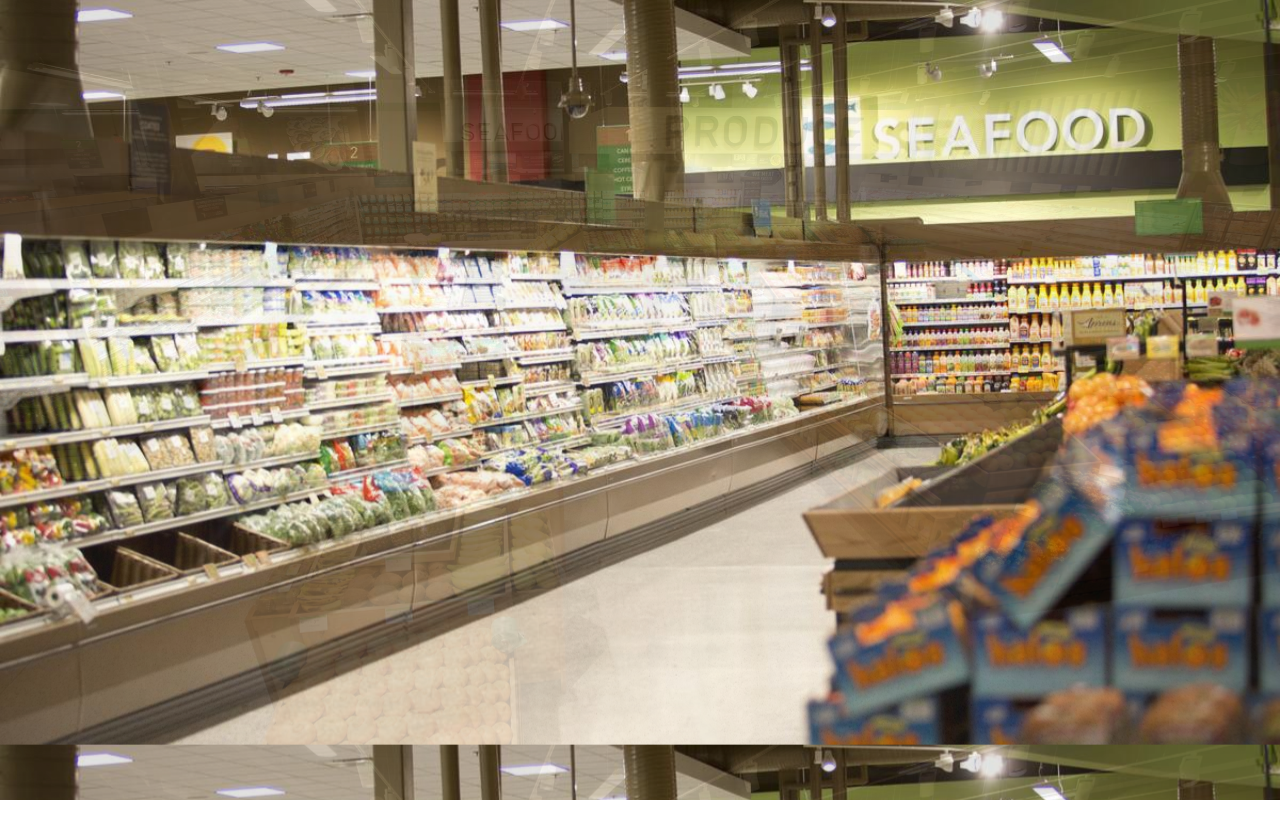
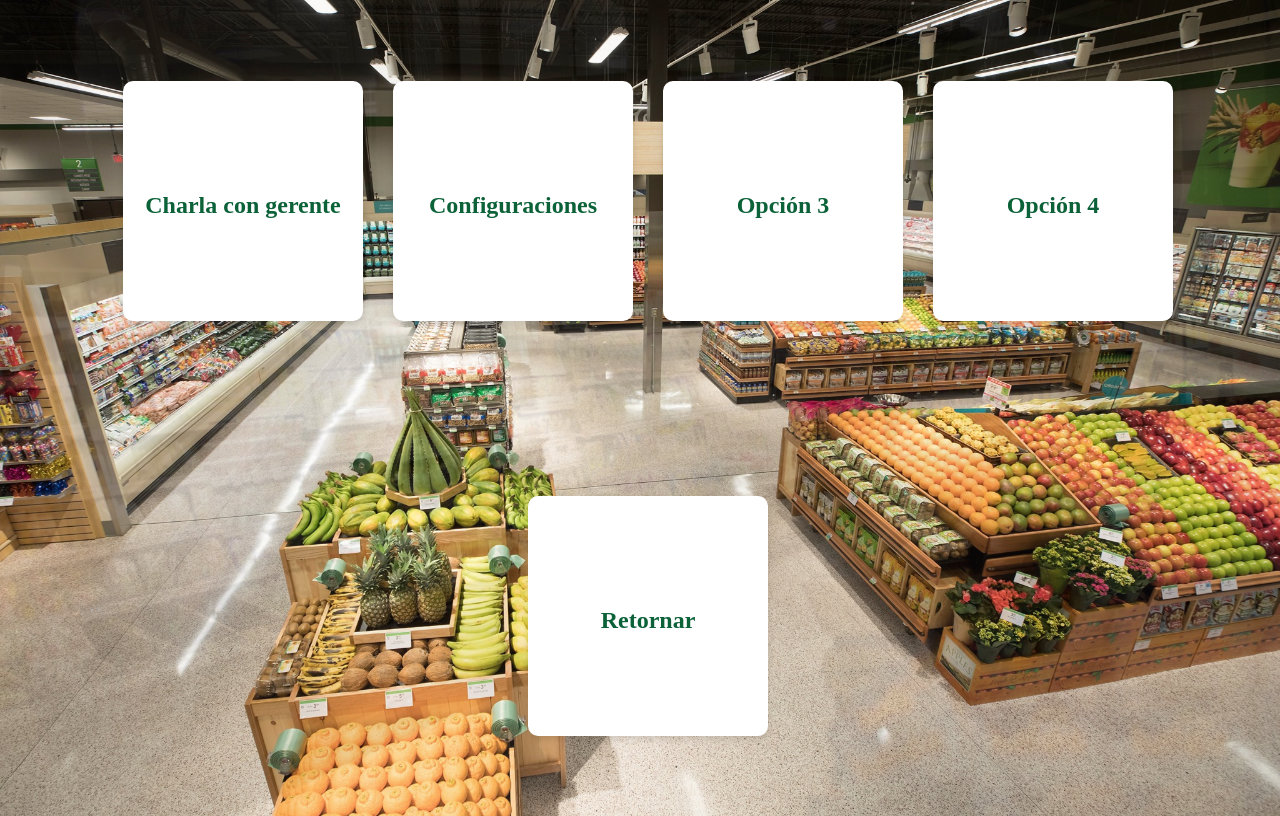
Before and after one commit to trilord243/price-checker, a React (Vite) app: page /options in a window 1280 px wide. Before the commit this address had no page. Built offline with nearby package versions, Linux system fonts and the light colour scheme.

Commit message:
Agregando la ventana de opciones

```diff
--- a/src/App.jsx
+++ b/src/App.jsx
@@ -3,7 +3,7 @@ import React, { createContext, useState } from "react";
 import { BrowserRouter, Routes, Route } from "react-router-dom";
 import Homepage from "./components/Homepage";
 import ConsultPage from "./components/ConsultPage";
-
+import OptionsPage from "./components/OptionsPage";
 const MyContext = createContext();
 
 function App() {
@@ -15,6 +15,7 @@ function App() {
           <Route path="/" element={<Homepage />} />
 
           <Route path="/Consult" element={<ConsultPage />} />
+          <Route path="/options" element={<OptionsPage />} />
         </Routes>
       </MyContext.Provider>
     </BrowserRouter>
--- a/src/components/Footer.jsx
+++ b/src/components/Footer.jsx
@@ -2,7 +2,7 @@ import React from "react";
 
 const Footer = () => (
   <footer className="footer">
-    <h1>VERIFIQUE SU PRECIO</h1>
+    <h1>VERIFIQUE SU PRECIOs</h1>
     <h1></h1>
     <h1>VERIFIQUE SU PRECIO</h1>
   </footer>
--- a/src/components/Homepage.jsx
+++ b/src/components/Homepage.jsx
@@ -1,5 +1,5 @@
 import React, { useEffect, useRef, useState } from "react";
-import { Link } from "react-router-dom";
+import { Link, useNavigate } from "react-router-dom";
 import { useContext } from "react";
 import { MyContext } from "../App";
 import "./Hompage.css";
@@ -13,6 +13,8 @@ import imagen1 from "../assets/Promo1.png"
 import imagen3 from "../assets/Promo3.png"
 
 function Homepage() {
+  const [showOptions, setShowOptions] = useState(false);
+  const navigate = useNavigate();
   const images = [
     imagen1, imagen2, imagen3
   ]
@@ -36,8 +38,12 @@ function Homepage() {
 
   const handleSubmit = (event) => {
     event.preventDefault();
+    if (value === "1234567") {
+      navigate("/options");
+    } else {
+      navigate("/Consult");
+    }
   };
-
   return (
     <>
       <div style={{
@@ -64,17 +70,15 @@ function Homepage() {
             />
           </div>
           <div className="center">
-            <Link to="/Consult">
-              <button type="submit">Submit</button>
-            </Link>
+
+            <button type="submit">Submit</button>
+
           </div>
         </form>
       </div>
 
       <div className="container bg-container">
-        {/*  <div className="logo">
-          <img src={logo} alt="iamge" />
-        </div> */}
+
       </div>
       <div className="footer">
         <Footer />
--- /dev/null
+++ b/src/components/OptionsPage.css
@@ -0,0 +1,38 @@
+/* OptionsPage.css */
+.options-container {
+  display: flex;
+  flex-direction: row;
+  flex-wrap: wrap;
+  justify-content: center;
+  align-items: center;
+  gap: 30px;
+  height: 100vh;
+}
+
+.option-card {
+  background-color: #ffffff;
+  border-radius: 10px;
+  box-shadow: 0px 4px 6px rgba(0, 0, 0, 0.1);
+  padding: 20px;
+  width: 200px;
+  height: 200px;
+  display: flex;
+  flex-direction: column;
+  justify-content: center;
+  align-items: center;
+  cursor: pointer;
+  transition: all 0.3s ease;
+}
+
+.option-card:hover {
+  box-shadow: 0px 4px 6px rgba(0, 0, 0, 0.3);
+  transform: translateY(-10px);
+}
+
+.option-card h2 {
+  font-size: 24px;
+  font-weight: bold;
+  color: #0b6138;
+  margin-bottom: 10px;
+  text-align: center;
+}
--- /dev/null
+++ b/src/components/OptionsPage.jsx
@@ -0,0 +1,39 @@
+// OptionsPage.js
+import React from "react";
+import { useNavigate } from "react-router-dom";
+import "./OptionsPage.css";
+
+function OptionsPage() {
+    const navigate = useNavigate();
+
+    const handleBack = () => {
+        navigate("/");
+    };
+
+    const handleOptionClick = (option) => {
+        console.log("Opción seleccionada:", option);
+        // Implementa la lógica de navegación o acción aquí, basada en la opción seleccionada
+    };
+
+    return (
+        <div className="options-container">
+            <div className="option-card" onClick={() => handleOptionClick("chat")}>
+                <h2>Charla con gerente</h2>
+            </div>
+            <div className="option-card" onClick={() => handleOptionClick("config")}>
+                <h2>Configuraciones</h2>
+            </div>
+            <div className="option-card" onClick={() => handleOptionClick("option3")}>
+                <h2>Opción 3</h2>
+            </div>
+            <div className="option-card" onClick={() => handleOptionClick("option4")}>
+                <h2>Opción 4</h2>
+            </div>
+            <div className="option-card" onClick={handleBack}>
+                <h2>Retornar</h2>
+            </div>
+        </div>
+    );
+}
+
+export default OptionsPage;
```
